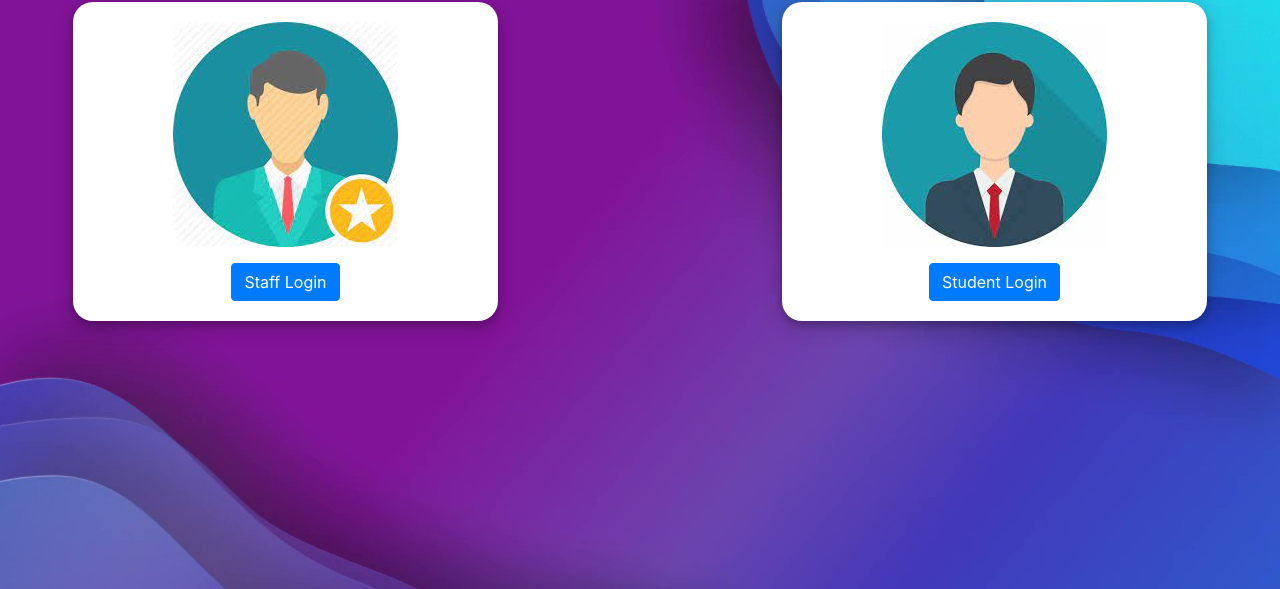
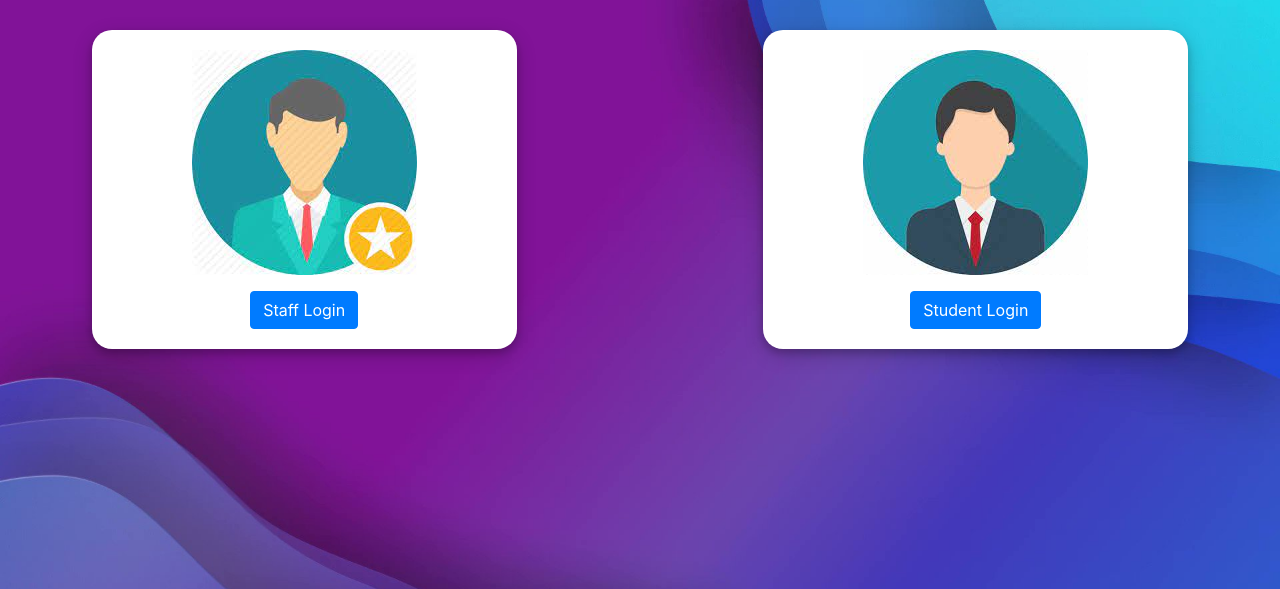
Before and after one commit to MUHAMMEDFAISALKC/schoobook, a Flask app: page /login in a window 1280 px wide. Shown: the part 76-665 px from the top of the page. Run offline with Flask 2, Linux system fonts and the light colour scheme; some libraries are stand-ins or nearby versions.

Commit message:
Update styles.css

```diff
--- a/static/styles.css
+++ b/static/styles.css
@@ -40,7 +40,7 @@ main
 }
 
 .main-container {
-    margin: 2px;
+    margin: 30px;
 }
 
 .section
```
